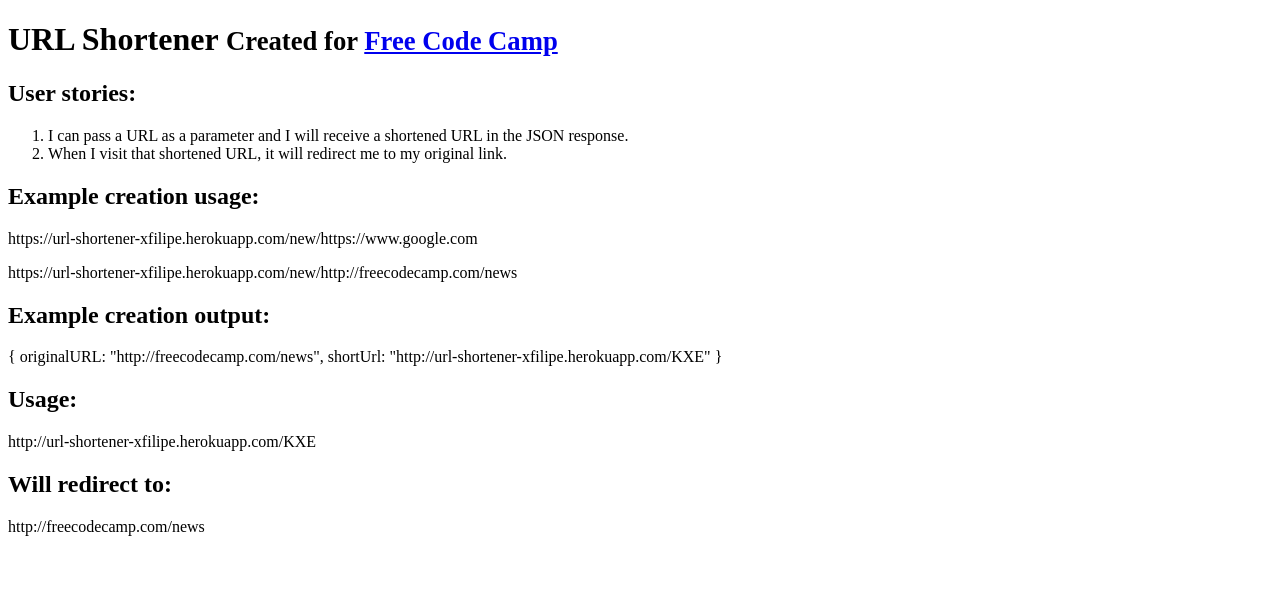
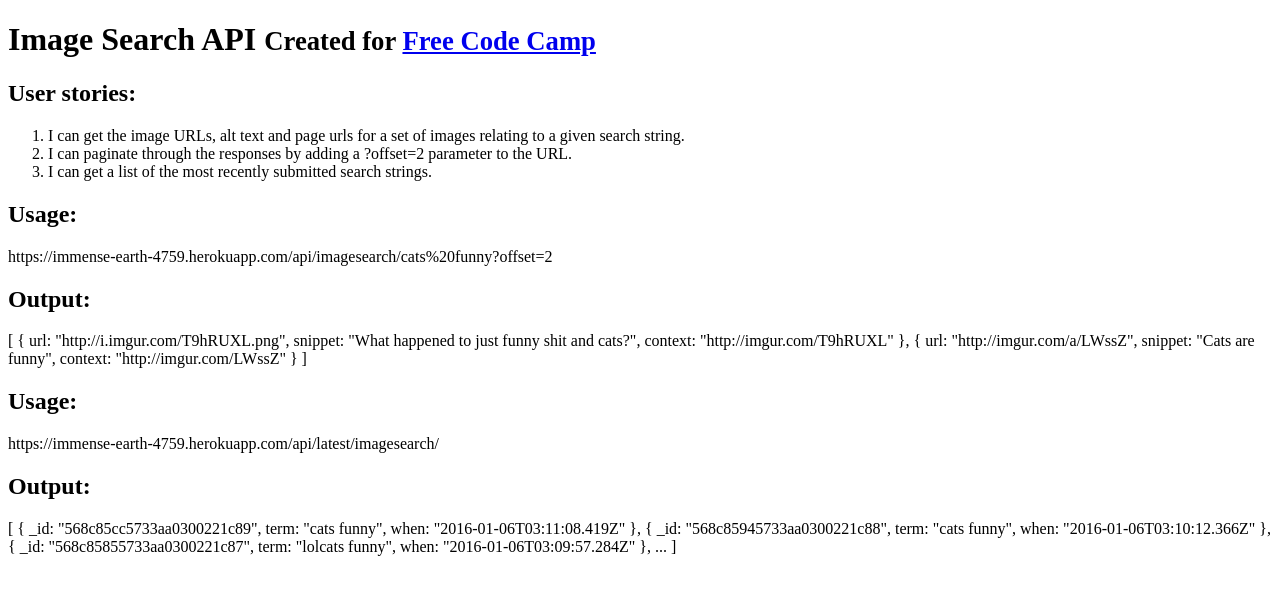
Before and after one commit to Itisfilipe/image-search-api, a website: page index.html in a window 1280 px wide. Drawn offline with Linux system fonts and the light colour scheme.

Commit message:
updated index.html

```diff
--- a/app/controllers/imageHandler.server.js
+++ b/app/controllers/imageHandler.server.js
@@ -55,7 +55,11 @@
   };
 
   this.getLogs = function(req, res) {
-    LogModel.find().sort('-when').limit(10).select('term when').exec(function(err, docs) {
+    LogModel.find()
+    .sort('-when')
+    .limit(10)
+    .select('-_id term when')
+    .exec(function(err, docs) {
       if (err) {
         throw err;
       } else {
--- a/index.html
+++ b/index.html
@@ -1,34 +1,58 @@
 <!DOCTYPE html>
 <html>
+
 <head>
   <meta charset="utf-8">
-    <title>URL Shortener API</title>
+  <title>Image Search API</title>
 </head>
+
 <body>
-    <h1>URL Shortener <small>Created for <a href="http://freecodecamp.com">Free Code Camp</a></small></h1>
+  <h1>Image Search API
+    <small>Created for <a href="http://freecodecamp.com">Free Code Camp</a></small>
+  </h1>
   <h2>User stories:</h2>
   <ol>
-      <li>I can pass a URL as a parameter and I will receive a shortened URL in the JSON response.</li>
-      <li>When I visit that shortened URL, it will redirect me to my original link.</li>
+    <li>I can get the image URLs, alt text and page urls for a set of images relating to a given search string.</li>
+    <li>I can paginate through the responses by adding a ?offset=2 parameter to the URL.</li>
+    <li>I can get a list of the most recently submitted search strings.</li>
   </ol>
-    <h2>Example creation usage:</h2>
-<p>
-  https://url-shortener-xfilipe.herokuapp.com/new/https://www.google.com
-</p>
-<p>
-  https://url-shortener-xfilipe.herokuapp.com/new/http://freecodecamp.com/news
-</p>
-<h2>Example creation output:</h2>
-<p>
-  {
-  originalURL: "http://freecodecamp.com/news",
-  shortUrl: "http://url-shortener-xfilipe.herokuapp.com/KXE"
-  }
-</p>
 
   <h2>Usage:</h2>
-http://url-shortener-xfilipe.herokuapp.com/KXE
-<h2>Will redirect to:</h2>
-http://freecodecamp.com/news
+  https://immense-earth-4759.herokuapp.com/api/imagesearch/cats%20funny?offset=2
+  <h2>Output:</h2>
+  [
+{
+url: "http://i.imgur.com/T9hRUXL.png",
+snippet: "What happened to just funny shit and cats?",
+context: "http://imgur.com/T9hRUXL"
+},
+{
+url: "http://imgur.com/a/LWssZ",
+snippet: "Cats are funny",
+context: "http://imgur.com/LWssZ"
+}
+]
+  <h2>Usage:</h2>
+  https://immense-earth-4759.herokuapp.com/api/latest/imagesearch/
+  <h2>Output:</h2>
+  [
+{
+_id: "568c85cc5733aa0300221c89",
+term: "cats funny",
+when: "2016-01-06T03:11:08.419Z"
+},
+{
+_id: "568c85945733aa0300221c88",
+term: "cats funny",
+when: "2016-01-06T03:10:12.366Z"
+},
+{
+_id: "568c85855733aa0300221c87",
+term: "lolcats funny",
+when: "2016-01-06T03:09:57.284Z"
+},
+...
+]
 </body>
+
 </html>
```
Lines whose indentation alone changed are shown as unchanged.
